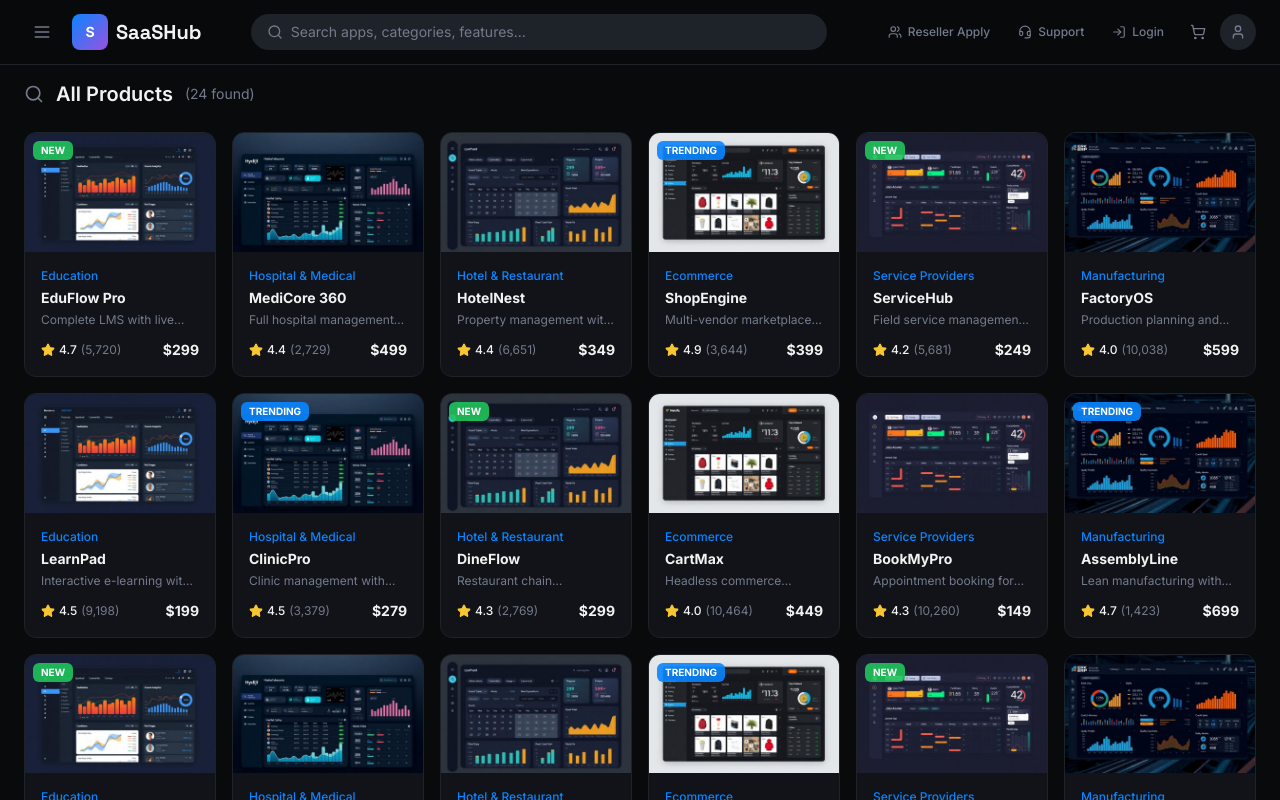
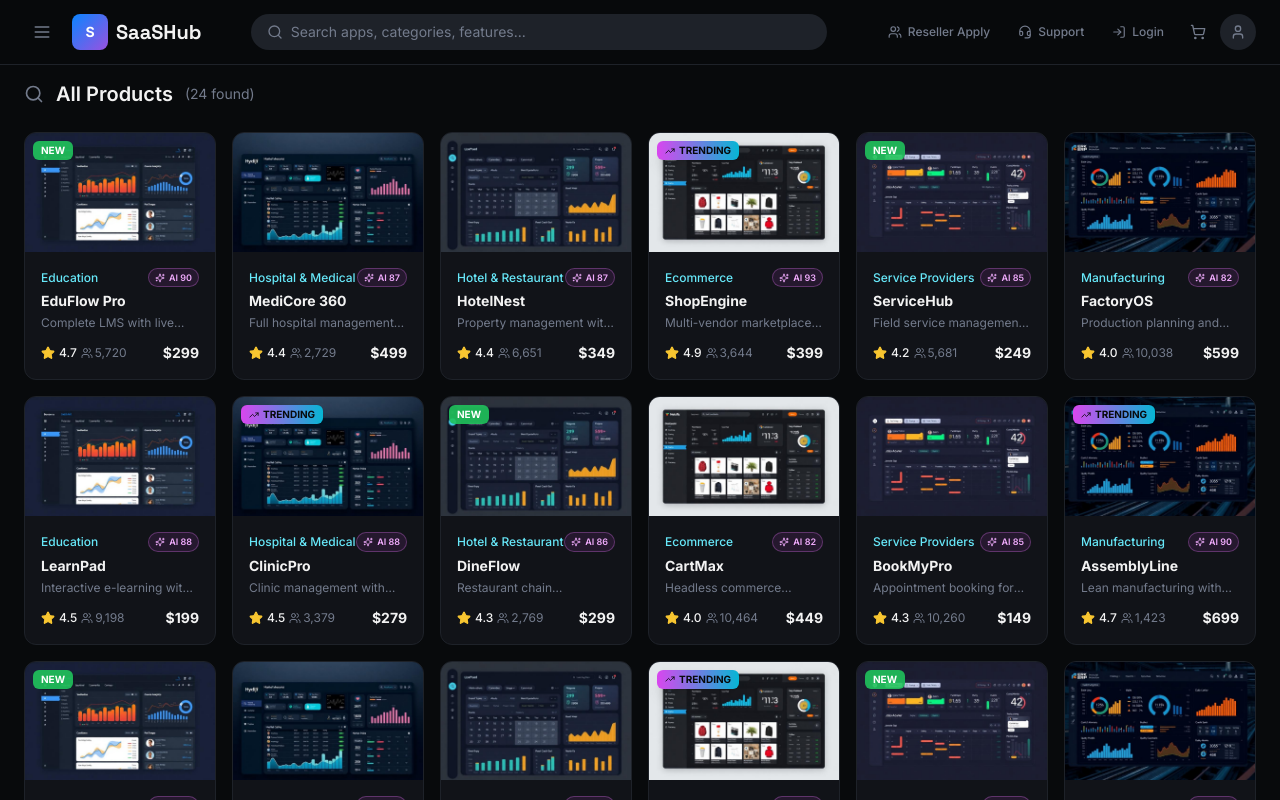
Before and after one commit to airagit6-oss/remix-of-command-center-pro, a React (Vite) app: page /search in a window 1280 px wide. Shown: the top 800 px of the page. Built offline with nearby package versions, Linux system fonts and the light colour scheme; the HTML template or start-up script is replaced by a standard one.

Commit message:
Changes
Co-authored-by: airagit6-oss <272068756+airagit6-oss@users.noreply.github.com>

```diff
--- a/src/components/marketplace/ProductCard.tsx
+++ b/src/components/marketplace/ProductCard.tsx
@@ -1,6 +1,6 @@
 import { useEffect, useState } from 'react';
 import { Link } from 'react-router-dom';
-import { Eye, ShoppingCart, ShoppingBag, Zap, Heart, Star } from 'lucide-react';
+import { Eye, ShoppingCart, ShoppingBag, Zap, Heart, Star, Sparkles, Users, TrendingUp } from 'lucide-react';
 import { toast } from 'sonner';
 import type { Product } from '@/lib/marketplaceData';
 import { useCart } from '@/contexts/CartContext';
@@ -19,6 +19,9 @@ export const ProductCard = ({ product }: Props) => {
 
   useEffect(() => subscribeUserActivity(() => setIsFav(favorites.has(product.id))), [product.id]);
 
+  const aiScore = Math.round(82 + (product.rating - 4) * 12);
+  const viewers = 6 + (product.users % 47);
+
   const toggleFav = (e: React.MouseEvent) => {
     e.preventDefault();
     e.stopPropagation();
@@ -32,8 +35,10 @@ export const ProductCard = ({ product }: Props) => {
       onMouseEnter={() => setHovered(true)}
       onMouseLeave={() => setHovered(false)}
     >
+      {/* Ambient glow on hover */}
+      <div className="pointer-events-none absolute -inset-1 rounded-2xl bg-gradient-to-br from-cyan-500/0 via-fuchsia-500/0 to-cyan-500/0 opacity-0 blur-xl transition-opacity duration-500 group-hover:from-cyan-500/30 group-hover:via-fuchsia-500/20 group-hover:to-cyan-500/30 group-hover:opacity-100" />
       {/* Base card */}
-      <div className="overflow-hidden rounded-xl border border-border bg-card transition-all duration-300 group-hover:border-primary/30 group-hover:shadow-lg group-hover:shadow-primary/5 group-hover:scale-[1.03]">
+      <div className="relative overflow-hidden rounded-xl border border-border bg-card transition-all duration-300 group-hover:border-cyan-400/40 group-hover:shadow-[0_20px_50px_-15px_rgba(34,211,238,0.35)] group-hover:scale-[1.03]">
         {/* Thumbnail - real preview image */}
         <div className="relative aspect-[16/10] w-full overflow-hidden">
           <img
@@ -42,6 +47,14 @@ export const ProductCard = ({ product }: Props) => {
             loading="lazy"
             className="h-full w-full object-cover transition-transform duration-500 group-hover:scale-110"
           />
+          {/* Live viewers pill */}
+          <div className="absolute right-2 top-2 flex items-center gap-1 rounded-full border border-white/10 bg-black/60 px-2 py-0.5 text-[9px] font-medium text-foreground backdrop-blur-md opacity-0 transition-opacity duration-300 group-hover:opacity-100">
+            <span className="relative flex h-1.5 w-1.5">
+              <span className="absolute inline-flex h-full w-full animate-ping rounded-full bg-cyan-400 opacity-75" />
+              <span className="relative inline-flex h-1.5 w-1.5 rounded-full bg-cyan-400" />
+            </span>
+            {viewers} viewing
+          </div>
           {/* Overlay on hover */}
           {hovered && (
             <div className="absolute inset-0 flex items-center justify-center gap-2 bg-background/70 backdrop-blur-sm animate-in fade-in duration-200">
@@ -71,8 +84,8 @@ export const ProductCard = ({ product }: Props) => {
           )}
           {/* Status badge */}
           {product.status === 'trending' && (
-            <span className="absolute left-2 top-2 rounded-md bg-primary/90 px-2 py-0.5 text-[10px] font-bold uppercase text-primary-foreground">
-              Trending
+            <span className="absolute left-2 top-2 flex items-center gap-1 rounded-md bg-gradient-to-r from-fuchsia-500 to-cyan-500 px-2 py-0.5 text-[10px] font-bold uppercase text-background shadow-lg">
+              <TrendingUp className="h-2.5 w-2.5" /> Trending
             </span>
           )}
           {product.status === 'new' && (
@@ -84,14 +97,21 @@ export const ProductCard = ({ product }: Props) => {
 
         {/* Info */}
         <div className="p-4">
-          <p className="text-xs font-medium text-primary">{product.category}</p>
+          <div className="flex items-center justify-between">
+            <p className="text-xs font-medium text-cyan-300">{product.category}</p>
+            <span className="flex items-center gap-1 rounded-full border border-fuchsia-400/30 bg-fuchsia-500/10 px-1.5 py-0.5 text-[9px] font-semibold text-fuchsia-300">
+              <Sparkles className="h-2.5 w-2.5" /> AI {aiScore}
+            </span>
+          </div>
           <h3 className="mt-1 text-sm font-bold text-foreground truncate">{product.name}</h3>
           <p className="mt-1 text-xs text-muted-foreground line-clamp-1">{product.shortDescription}</p>
           <div className="mt-3 flex items-center justify-between">
             <div className="flex items-center gap-1">
               <Star className="h-3.5 w-3.5 fill-mp-gold text-mp-gold" />
               <span className="text-xs font-medium text-foreground">{product.rating.toFixed(1)}</span>
-              <span className="text-xs text-muted-foreground">({product.users.toLocaleString()})</span>
+              <span className="flex items-center gap-0.5 text-xs text-muted-foreground">
+                <Users className="h-3 w-3" /> {product.users.toLocaleString()}
+              </span>
             </div>
             <span className="text-sm font-bold text-foreground">${product.price}</span>
           </div>
```
